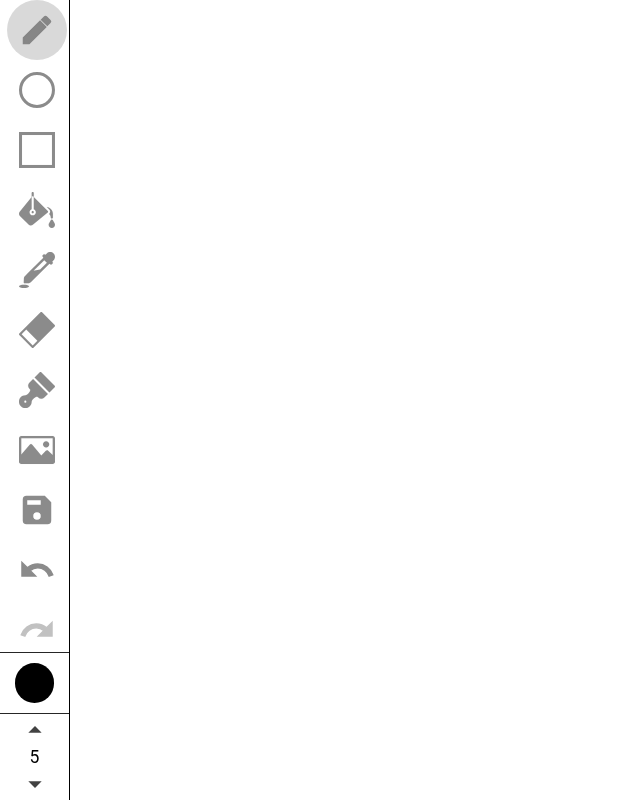
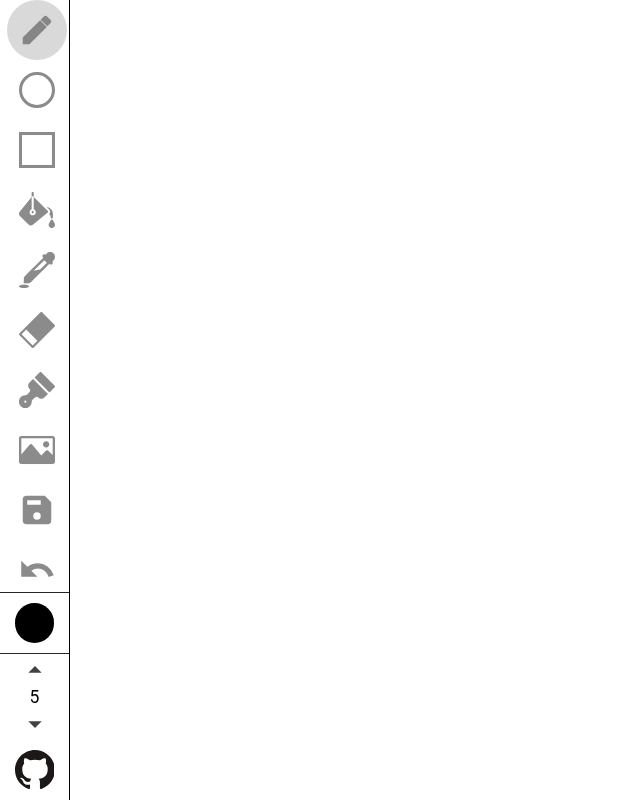
Before and after one commit to priyanshurav/landscape, a React (Create React App) app: page / in a window 1280 px wide. Shown: the whole page, without its empty margins (0-640 px from the left). Built offline with nearby package versions, Linux system fonts and the light colour scheme.

Commit message:
Added GitHub repo link

```diff
--- /dev/null
+++ b/src/components/GitHubRepoLink/GitHubRepoLink.css
@@ -0,0 +1,18 @@
+.github-repo-link {
+    border-radius: 50%;
+    width: calc(var(--side-bar-size) * 0.571);
+    height: calc(var(--side-bar-size) * 0.571);
+    margin: 10px;
+}
+.github-repo-link.small-screen {
+    width: calc(var(--side-bar-size) * 0.5);
+    height: calc(var(--side-bar-size) * 0.5);
+    margin: 0;
+    margin-left: 10px;
+}
+.github-repo-link.dark svg path {
+    fill: #ffffff !important;
+}
+.github-repo-link.light svg path {
+    fill: #1b1817 !important;
+}
--- /dev/null
+++ b/src/components/GitHubRepoLink/GitHubRepoLink.tsx
@@ -0,0 +1,28 @@
+import { Tooltip } from "@material-ui/core";
+import React from "react";
+import { ReactComponent as GitHubIcon } from "../../assets/icons/github-mark.svg";
+import { useIsScreenSmallContext } from "../../contexts/ScreenSmallContext";
+import { useThemeContext } from "../../contexts/ThemeContext";
+import "./GitHubRepoLink.css";
+
+function GitHubRepoLink() {
+    const isScreenSmall = useIsScreenSmallContext();
+    const { theme } = useThemeContext();
+
+    return (
+        <Tooltip title="GitHub repository" arrow>
+            <a
+                href="https://github.com/priyanshurav/painter"
+                target="_blank"
+                className={`github-repo-link ${
+                    isScreenSmall ? "small-screen" : ""
+                } ${theme}`}
+                rel="noopener noreferrer"
+            >
+                <GitHubIcon />
+            </a>
+        </Tooltip>
+    );
+}
+
+export default GitHubRepoLink;
--- a/src/components/SideBar/SideBar.tsx
+++ b/src/components/SideBar/SideBar.tsx
@@ -1,14 +1,15 @@
-import { makeStyles, Paper } from '@material-ui/core';
-import React from 'react';
-import { SIDE_BAR_SIZE } from '../../constants';
-import { ToolBarBtnTemplate, Tools } from '../../types';
-import ToolBarButton from '../ToolBarButton/ToolBarButton';
-import './SideBar.css';
-import { useIsScreenSmallContext } from '../../contexts/ScreenSmallContext';
-import { useThemeContext } from '../../contexts/ThemeContext';
-import ChangePenSize from '../ChangePenSize/ChangePenSize';
-import CurrentColor from '../CurrentColor/CurrentColor';
-import { Theme } from '../../types';
+import { makeStyles, Paper } from "@material-ui/core";
+import React from "react";
+import { SIDE_BAR_SIZE } from "../../constants";
+import { ToolBarBtnTemplate, Tools } from "../../types";
+import ToolBarButton from "../ToolBarButton/ToolBarButton";
+import "./SideBar.css";
+import { useIsScreenSmallContext } from "../../contexts/ScreenSmallContext";
+import { useThemeContext } from "../../contexts/ThemeContext";
+import ChangePenSize from "../ChangePenSize/ChangePenSize";
+import CurrentColor from "../CurrentColor/CurrentColor";
+import { Theme } from "../../types";
+import GitHubRepoLink from "../GitHubRepoLink/GitHubRepoLink";
 
 interface PaperStyleProps {
     isScreenSmall: boolean;
@@ -17,16 +18,16 @@ interface PaperStyleProps {
 
 const usePaperStyles = makeStyles({
     root: ({ isScreenSmall, theme }: PaperStyleProps) => ({
-		height: isScreenSmall ? `${SIDE_BAR_SIZE}px` : '100vh',
-		width: isScreenSmall ? '100vw' : `${SIDE_BAR_SIZE}px`,
-		display: 'grid',
-		gridTemplateColumns: isScreenSmall ? `1fr auto` : '',
+        height: isScreenSmall ? `${SIDE_BAR_SIZE}px` : "100vh",
+        width: isScreenSmall ? "100vw" : `${SIDE_BAR_SIZE}px`,
+        display: "grid",
+        gridTemplateColumns: isScreenSmall ? `1fr auto` : "",
         borderRight: isScreenSmall
-			? ''
-			: `1px solid ${theme === 'dark' ? '#fff' : '#000'}`,
+            ? ""
+            : `1px solid ${theme === "dark" ? "#fff" : "#000"}`,
         borderTop: isScreenSmall
-			? `1px solid ${theme === 'dark' ? '#fff' : '#000'}`
-			: '',
+            ? `1px solid ${theme === "dark" ? "#fff" : "#000"}`
+            : "",
     }),
 });
 
@@ -53,23 +54,35 @@ function SideBar({
     return (
         <Paper classes={paperStyles} square>
             <div
-				className={`tool-bar ${theme} ${isScreenSmall ? 'small-screen' : ''}`}
-				style={{ '--number-of-tools': toolBarBtns.length.toString() } as any}
+                className={`tool-bar ${theme} ${
+                    isScreenSmall ? "small-screen" : ""
+                }`}
+                style={
+                    {
+                        "--number-of-tools": toolBarBtns.length.toString(),
+                    } as any
+                }
             >
                 {toolBarBtns.map(({ isSelectable, onClick }, index) => (
                     <ToolBarButton
                         currentTool={currentTool}
                         toolBarBtn={toolBarBtns[index]}
                         onClick={
-							(!isSelectable && onClick) || ((tool) => setCurrentTool(tool))
+                            (!isSelectable && onClick) ||
+                            ((tool) => setCurrentTool(tool))
                         }
                         key={index}
                     />
                 ))}
             </div>
-			<div className={`status ${isScreenSmall ? 'small-screen' : ''} ${theme}`}>
+            <div
+                className={`status ${
+                    isScreenSmall ? "small-screen" : ""
+                } ${theme}`}
+            >
                 <CurrentColor currentColor={currentColor} />
                 <ChangePenSize penSize={penSize} setPenSize={setPenSize} />
+                <GitHubRepoLink />
             </div>
         </Paper>
     );
```
Also changed, not shown: src/assets/icons/github-mark.svg (added), src/components/SideBar/SideBar.css (indentation only). Lines whose indentation alone changed are shown as unchanged.
